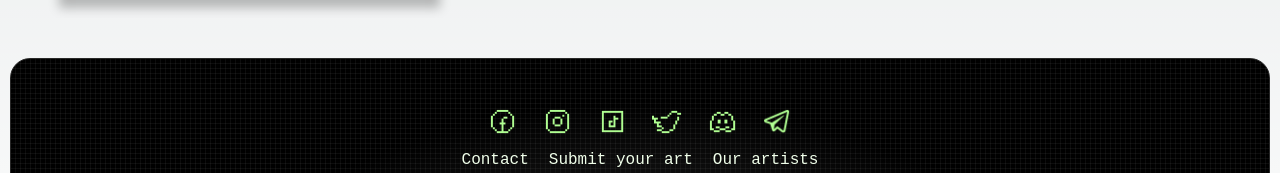
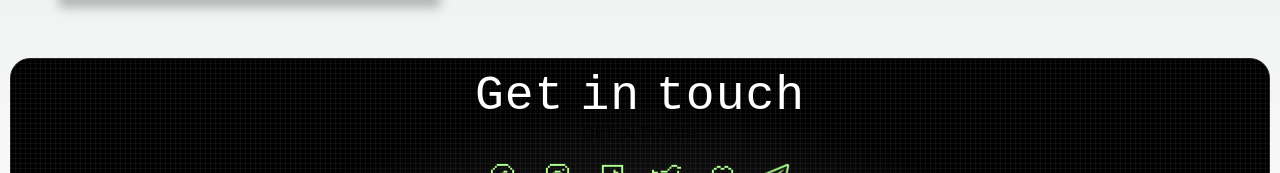
Before and after one commit to katelandcastelin/brightvoid-next-personal, a Next.js app: page /pages/gallery in a window 1280 px wide. Shown: the part 833-1006 px from the top of the page. Built offline with nearby package versions, Linux system fonts and the light colour scheme.

Commit message:
feat/glitch-text-animation: added animation styling for text

```diff
--- a/app/components/Footer.jsx
+++ b/app/components/Footer.jsx
@@ -1,6 +1,6 @@
 'use client';
-import React from 'react';
-import styled, { keyframes } from 'styled-components';
+import React, { useRef, useEffect } from 'react';
+import styled, { keyframes, css } from 'styled-components';
 
 const Container = styled.div`
   height: 350px;
@@ -78,11 +78,93 @@ const GlitchOverlay = styled(Overlay)`
   transform: translateX(0.1rem);
 `;
 
+const textGlitchKeyframes = keyframes`
+  0% {
+    opacity: 1;
+  }
+  94% {
+    opacity: 1;
+    transform: translateX(0px);
+  }
+  95% {
+    opacity: 0.1;
+  }
+  96% {
+    opacity: 1;
+    transform: translateX(1px);
+  }
+  97% {
+    opacity: 0.1;
+  }
+  100% {
+    opacity: 1;
+    transform: translateX(0px);
+  }
+`;
+
+const displayLetterKeyframes = keyframes`
+  0% {
+    transform: translateY(2px);
+    color: white;
+    opacity: 0;
+  }
+  10%, 20% {
+    opacity: 1;
+    color: limegreen;
+  }
+  50% {
+    opacity: 1;
+    color: darkgreen;
+    transform: translateY(1px);
+  }
+  60%, 100% {
+    opacity: 1;
+    color: white;
+    transform: translateY(0);
+  }
+`;
+
+const generateSpanStyles = (index) => css`
+  animation-delay: ${index * 0.1 + Math.random() * 0.5}s;
+`;
+
+const AnimatedSpan = styled.span`
+  display: inline-block;
+  min-width: 1rem;
+  opacity: 0;
+  animation: ${displayLetterKeyframes} 0.5s ease-in-out forwards;
+  letter-spacing: 1px;
+  ${props => generateSpanStyles(props.index)}
+`;
+
+const AnimatedTitle = styled.div`
+  color: white;
+  font-size: 48px;
+  margin: 0;
+  width: 100%;
+  text-align: center;
+  font-family: 'Share Tech Mono', monospace;
+  animation: ${textGlitchKeyframes} 3s ease-in-out infinite alternate;
+`;
+
 export default function Footer () {
+  const text = "Get in touch";
+
+  const renderText = () => {
+    return text.split("").map((char, index) => (
+      <AnimatedSpan key={index} index={index}>
+        {char}
+      </AnimatedSpan>
+    ));
+  };
+
   return (
     <Container>
       <Overlay />
       <GlitchOverlay />
+      <AnimatedTitle>
+        {renderText()}
+      </AnimatedTitle>
       <div>
         <div style={{textAlign: 'center', marginBottom: '10px', textTransform: 'uppercase'}}>
           <p>Get in touch</p>
```
